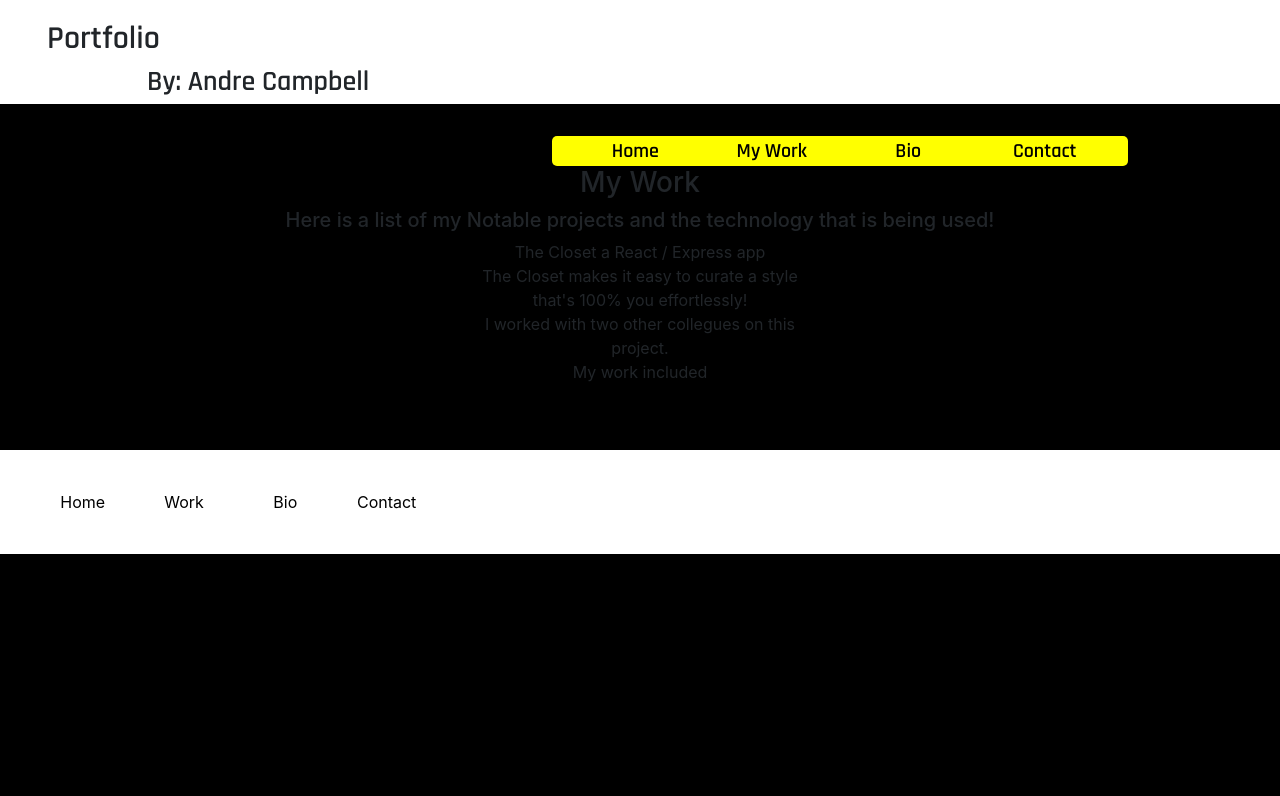
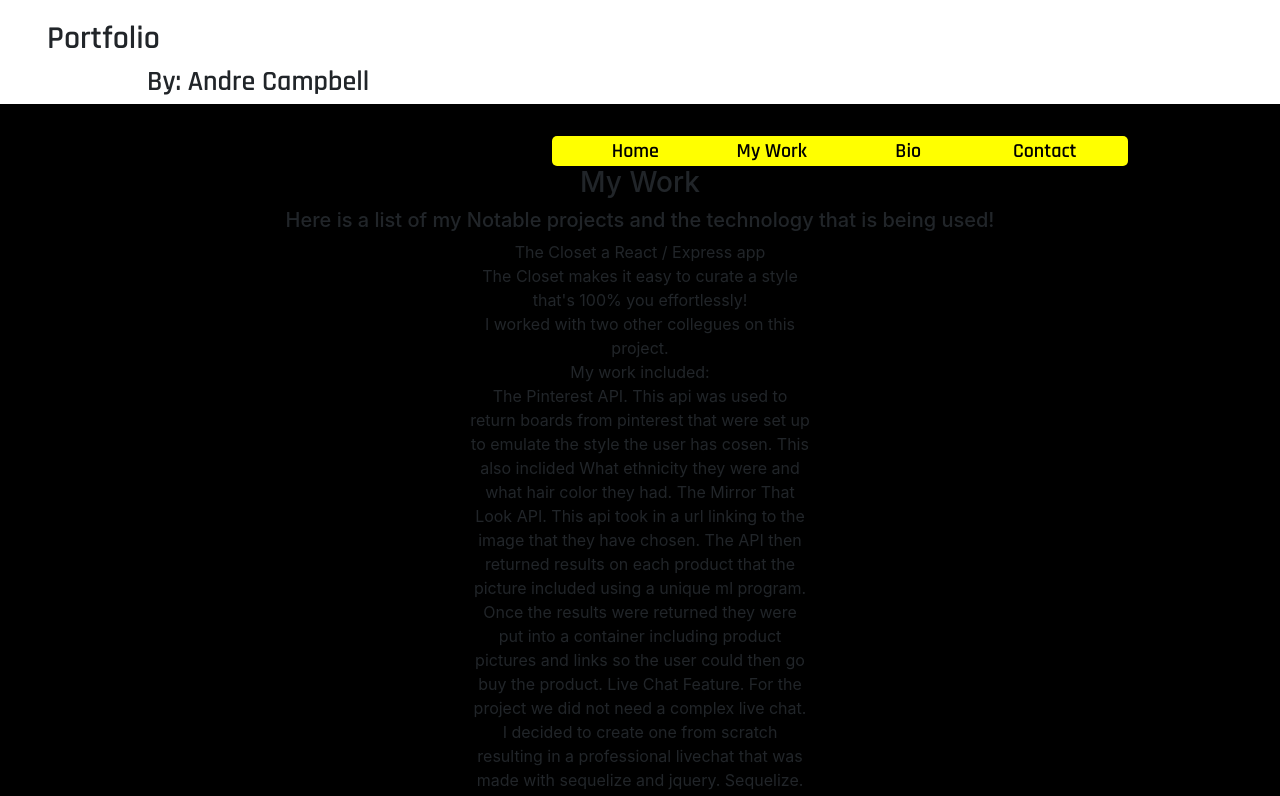
Before and after one commit to andre2656/My-Portfolio, a React (Create React App) app in the folder client/: page /Work in a window 1280 px wide. Shown: the top 796 px of the page. Built offline with nearby package versions, Linux system fonts and the light colour scheme.

Commit message:
Added content to my work

```diff
--- a/client/src/components/MyWork.js
+++ b/client/src/components/MyWork.js
@@ -13,9 +13,17 @@ const MyWork = () => {
                     </div>
                     <div className= 'col-md-4'>
                         <p> The Closet a React / Express app <br/>
-                             The Closet makes it easy to curate a style that's 100% you effortlessly! <br/>
-                             I worked with two other collegues on this project.<br/>
-                             My work included
+                            The Closet makes it easy to curate a style that's 100% you effortlessly! <br/>
+                            I worked with two other collegues on this project.<br/>
+                            My work included: <br/>
+                            The Pinterest API. This api was used to return boards from pinterest that were set up to emulate the style the user has cosen. This also inclided What ethnicity they were and what hair color they had.
+                            The Mirror That Look API. This api took in a url linking to the image that they have chosen. The API then returned results on each product that the picture included using a unique ml program. Once the results were returned they were put into a container including product pictures and links so the user could then go buy the product.
+                            Live Chat Feature. For the project we did not need a complex live chat. I decided to create one from scratch resulting in a professional livechat that was made with sequelize and jquery.
+                            Sequelize. The Project used sequelize to store all of the user information. I created the tables and linked those to each form then linked each of those tables to eachother.
+                            Data Flow. I handeled getting the data from the user into the database and back to the user when applicable.
+                            User Authentication. I handled user login and signout using sequelize and a some validation features. Passwords were saved through bycript.
+                            React Components: Nav Bar, Marketing Site. I created the nav bar linking each page to its respective other pages. On the Marketing Site I handeled creating a few components to keep the style and flow the page already had.
+
 
                         </p>
                     </div>
```
